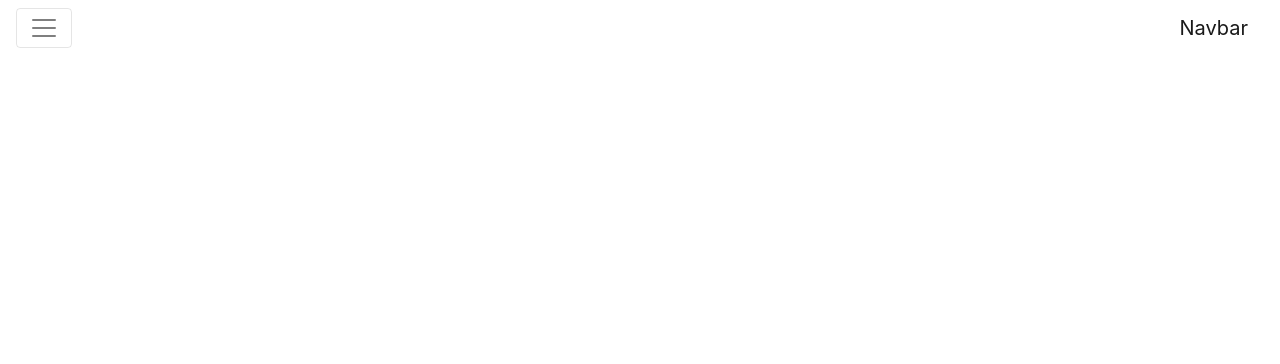
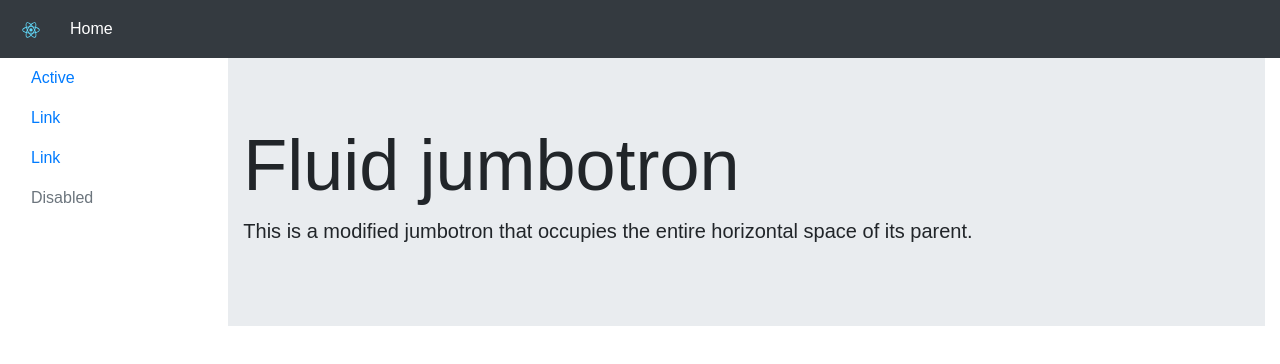
Before and after one commit to ganesh-91/react-dashboard, a React (Create React App) app: page / in a window 1280 px wide. Shown: the top 364 px of the page. Built offline with nearby package versions, Linux system fonts and the light colour scheme.

Commit message:
added header sidebar and content wrapper

```diff
--- a/src/App.css
+++ b/src/App.css
@@ -35,19 +35,9 @@
     }
 }
 
-@keyframes example {
-    from {
-        background-color: red;
+/*
+.side-bar{
+    .shrinked{
+        width: 2em;
     }
-    to {
-        background-color: yellow;
-    }
-}
-
-.header-animation {
-    animation-duration: 4s;
-}
-
-.nav-link.disabled {
-    pointer-events: none
-}
+} */
--- a/src/App.js
+++ b/src/App.js
@@ -1,8 +1,8 @@
 import React, { Component } from 'react';
 import './App.css';
 
-import 'bootstrap/dist/css/bootstrap.min.css';
-
+import Content from "./components/content";
+import SideBar from "./components/sideBar";
 import Header from "./components/header";
 
 class App extends Component {
@@ -10,6 +10,14 @@ class App extends Component {
     return (
       <div>
         <Header />
+        <div className="row no-margin">
+          <div className="col-md-2 col-sm-2 col-lg-2 side-bar">
+            <SideBar />
+          </div>
+          <div className="col-md-10 col-sm-10 col-lg-10">
+            <Content />
+          </div>
+        </div>
       </div >
     );
   }
--- /dev/null
+++ b/src/components/content/index.js
@@ -0,0 +1,19 @@
+import React, { Component } from 'react';
+
+class Content extends Component {
+    constructor() {
+        super();
+    }
+    render() {
+        return (
+            <div className="jumbotron jumbotron-fluid">
+                <div className="container">
+                    <h1 className="display-3">Fluid jumbotron</h1>
+                    <p className="lead">This is a modified jumbotron that occupies the entire horizontal space of its parent.</p>
+                </div>
+            </div>
+        );
+    }
+}
+
+export default Content;
--- a/src/components/header/index.js
+++ b/src/components/header/index.js
@@ -1,4 +1,5 @@
 import React, { Component } from 'react';
+import logo from '../../logo.svg';
 
 class Header extends Component {
     constructor() {
@@ -9,32 +10,22 @@ class Header extends Component {
     }
     render() {
         return (
-            <div>
-                <nav className="navbar navbar-toggleable-md navbar-light bg-faded">
-                    <button className="navbar-toggler navbar-toggler-right" type="button" data-toggle="collapse" data-target="#navbarSupportedContent" aria-controls="navbarSupportedContent" aria-expanded="false" aria-label="Toggle navigation">
-                        <span className="navbar-toggler-icon"></span>
-                    </button>
-                    <a className="navbar-brand" href="#">Navbar</a>
-
-                    <div className="collapse navbar-collapse" id="navbarSupportedContent">
-                        <ul className="navbar-nav mr-auto">
-                            <span className="nav-item active">
-                                <a className="nav-a" to="/">Home <span className="sr-only">(current)</span></a>
-                            </span>
-                            <span className="nav-item">
-                                <a className="nav-a" to="/counter">Counter</a>
-                            </span>
-                            <span className="nav-item">
-                                <a className="nav-a disabled" to="/about">About</a>
-                            </span>
-                        </ul>
-                        <form className="form-inline my-2 my-lg-0">
-                            <input className="form-control mr-sm-2" type="text" placeholder="Search" />
-                            <button className="btn btn-outline-success my-2 my-sm-0" type="submit">Search</button>
-                        </form>
-                    </div>
-                </nav>
-            </div>
+            <nav className="navbar navbar-expand-lg navbar-dark bg-dark">
+                <a className="navbar-brand" href="#">
+                    <img src={logo} width="30" height="30" alt="" />
+                </a>
+                <button className="navbar-toggler" type="button" data-toggle="collapse" data-target="#navbarTogglerDemo02" aria-controls="navbarTogglerDemo02" aria-expanded="false" aria-label="Toggle navigation">
+                    <span className="navbar-toggler-icon"></span>
+                </button>
+                <div className="collapse navbar-collapse" id="navbarTogglerDemo02">
+                    <ul className="navbar-nav mr-auto mt-2 mt-lg-0">
+                        <li className="nav-item active">
+                            <a className="nav-link" href="#">
+                                Home <span className="sr-only">(current)</span></a>
+                        </li>
+                    </ul>
+                </div>
+            </nav>
         );
     }
 }
--- /dev/null
+++ b/src/components/sideBar/index.js
@@ -0,0 +1,27 @@
+import React, { Component } from 'react';
+
+class SideBar extends Component {
+    constructor() {
+        super();
+    }
+    render() {
+        return (
+            <ul className="nav flex-column">
+                <li className="nav-item">
+                    <a className="nav-link active" href="#">Active</a>
+                </li>
+                <li className="nav-item">
+                    <a className="nav-link" href="#">Link</a>
+                </li>
+                <li className="nav-item">
+                    <a className="nav-link" href="#">Link</a>
+                </li>
+                <li className="nav-item">
+                    <a className="nav-link disabled" href="#">Disabled</a>
+                </li>
+            </ul>
+        );
+    }
+}
+
+export default SideBar;
--- /dev/null
+++ b/src/components/sideBar/index.scss
@@ -0,0 +1,5 @@
+.side-bar{
+    .shrinked{
+        width: 2em;
+    }
+}
--- a/src/index.js
+++ b/src/index.js
@@ -1,7 +1,7 @@
 import React from 'react';
 import ReactDOM from 'react-dom';
-import $ from "jquery";
 
+import 'bootstrap/dist/css/bootstrap.min.css';
 
 import './index.css';
 import App from './App';
```
